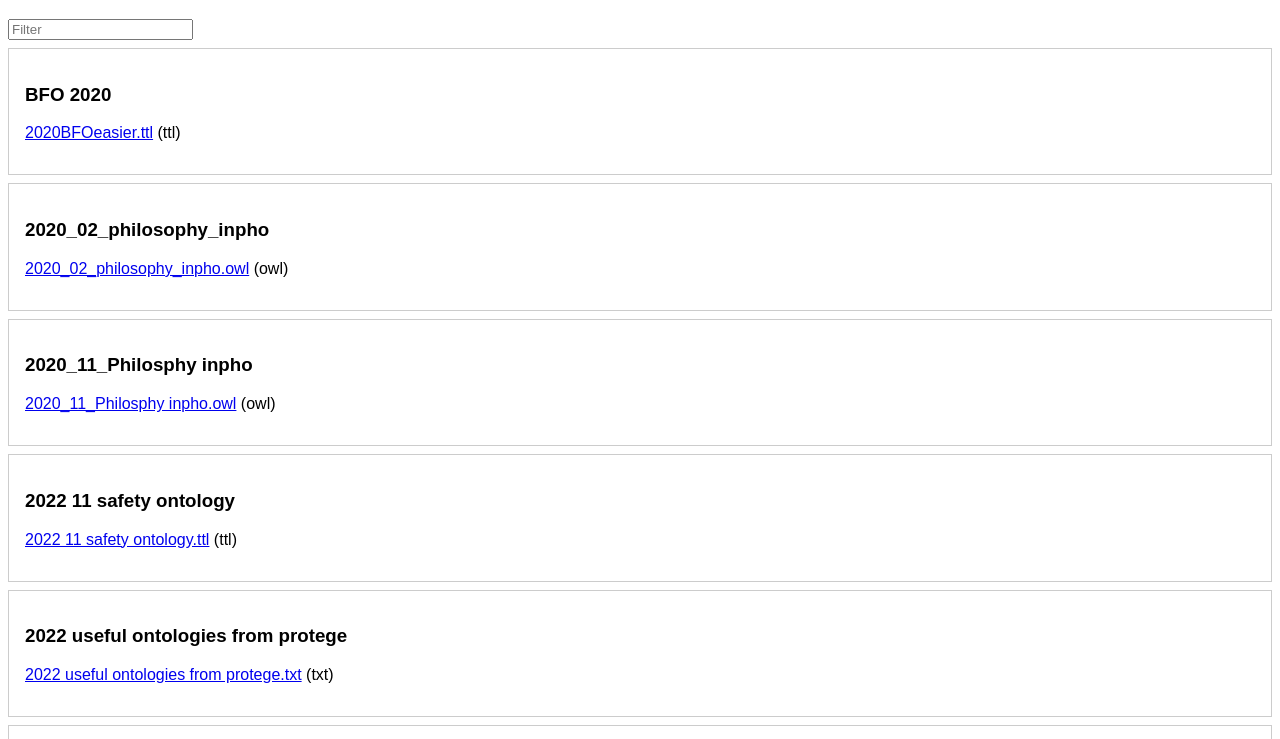
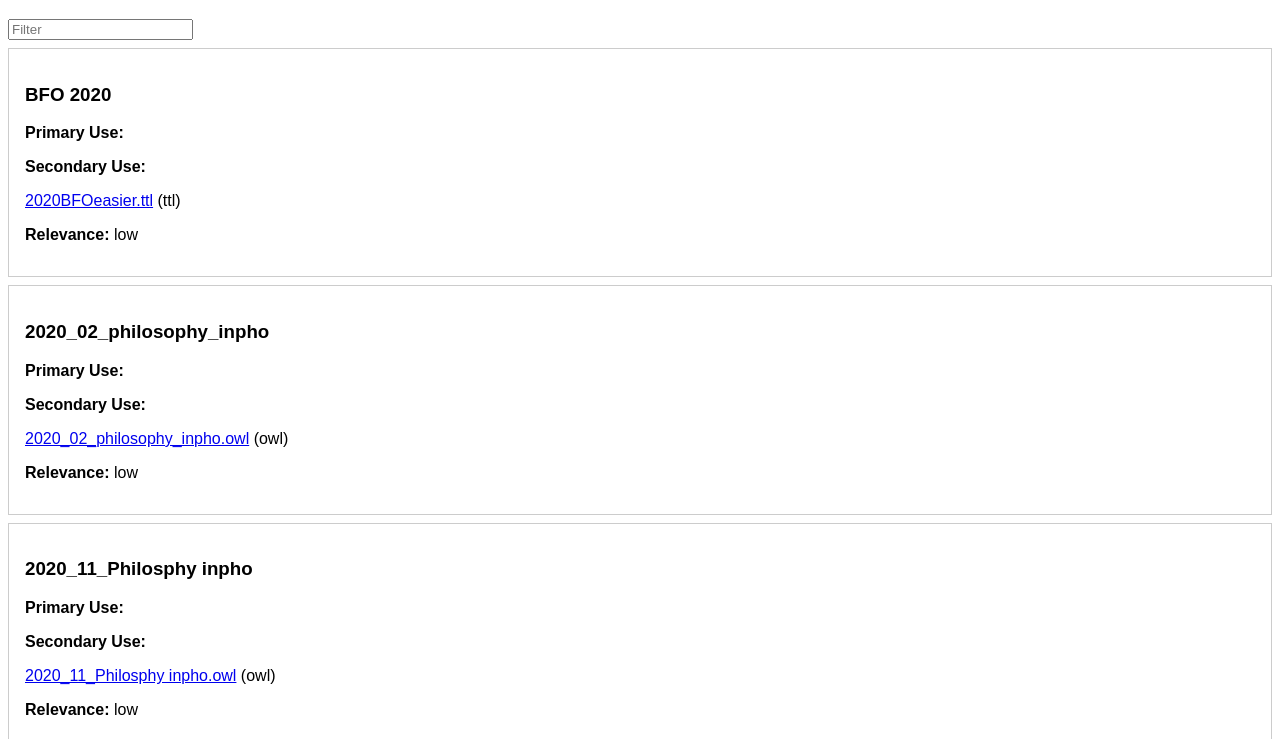
Before and after one commit to lawrencerowland/Ontologies-for-projects, a plain HTML site: page docs/index.html in a window 1280 px wide. Shown: the part 61-800 px from the top of the page. Drawn offline with Linux system fonts and the light colour scheme.

Commit message:
Add advanced ontology review workflow

```diff
--- a/docs/index.html
+++ b/docs/index.html
@@ -20,7 +20,13 @@ function render() {
     if (!filter || o.name.toLowerCase().includes(filter) || o.type.includes(filter)) {
       const div = document.createElement('div');
       div.className = 'card';
-      div.innerHTML = `<h3>${o.name}</h3><p>${o.description}</p><p><a href="../${o.file}">${o.file}</a> (${o.type})</p>`;
+      div.innerHTML = `
+        <h3>${o.name}</h3>
+        <p>${o.description}</p>
+        <p><strong>Primary Use:</strong> ${o.primary_use || ''}</p>
+        <p><strong>Secondary Use:</strong> ${o.secondary_use || ''}</p>
+        <p><a href="../${o.file}">${o.file}</a> (${o.file_type || o.type})</p>
+        <p><strong>Relevance:</strong> ${o.relevance || ''}</p>`;
       container.appendChild(div);
     }
   });
--- a/docs/ontologies.json
+++ b/docs/ontologies.json
@@ -3,276 +3,460 @@
     "file": "2020BFOeasier.ttl",
     "type": "ttl",
     "name": "BFO 2020",
-    "description": ""
+    "description": "",
+    "file_type": "ttl",
+    "primary_use": "",
+    "secondary_use": "",
+    "relevance": "low"
   },
   {
     "file": "2020_02_philosophy_inpho.owl",
     "type": "owl",
     "name": "2020_02_philosophy_inpho",
-    "description": ""
+    "description": "",
+    "file_type": "owl",
+    "primary_use": "",
+    "secondary_use": "",
+    "relevance": "low"
   },
   {
     "file": "2020_11_Philosphy inpho.owl",
     "type": "owl",
     "name": "2020_11_Philosphy inpho",
-    "description": ""
+    "description": "",
+    "file_type": "owl",
+    "primary_use": "",
+    "secondary_use": "",
+    "relevance": "low"
   },
   {
     "file": "2022 11 safety ontology.ttl",
     "type": "ttl",
     "name": "2022 11 safety ontology",
-    "description": ""
+    "description": "",
+    "file_type": "ttl",
+    "primary_use": "",
+    "secondary_use": "",
+    "relevance": "low"
   },
   {
     "file": "2022 useful ontologies from protege.txt",
     "type": "txt",
     "name": "2022 useful ontologies from protege",
-    "description": ""
+    "description": "",
+    "file_type": "txt",
+    "primary_use": "",
+    "secondary_use": "",
+    "relevance": "low"
   },
   {
     "file": "BFO2020.rdf",
     "type": "rdf",
     "name": "BFO2020",
-    "description": ""
+    "description": "",
+    "file_type": "rdf",
+    "primary_use": "",
+    "secondary_use": "",
+    "relevance": "low"
   },
   {
     "file": "BFO2020_betterlabels.owl",
     "type": "owl",
     "name": "BFO 2020",
-    "description": ""
+    "description": "",
+    "file_type": "owl",
+    "primary_use": "",
+    "secondary_use": "",
+    "relevance": "low"
   },
   {
     "file": "Decisions.owl.txt",
     "type": "txt",
     "name": "Decisions.owl",
-    "description": ""
+    "description": "",
+    "file_type": "txt",
+    "primary_use": "",
+    "secondary_use": "",
+    "relevance": "low"
   },
   {
     "file": "From_archimate_insurance.owl",
     "type": "owl",
     "name": "From_archimate_insurance",
-    "description": ""
+    "description": "",
+    "file_type": "owl",
+    "primary_use": "",
+    "secondary_use": "",
+    "relevance": "low"
   },
   {
     "file": "Innovation0_gi2mo.owl",
     "type": "owl",
     "name": "Innovation0_gi2mo",
-    "description": ""
+    "description": "",
+    "file_type": "owl",
+    "primary_use": "",
+    "secondary_use": "",
+    "relevance": "medium"
   },
   {
     "file": "IoTFrameworks.ttl.html",
     "type": "html",
     "name": "IoTFrameworks.ttl",
-    "description": ""
+    "description": "",
+    "file_type": "html",
+    "primary_use": "",
+    "secondary_use": "",
+    "relevance": "low"
   },
   {
     "file": "OntoAgile.owl.html",
     "type": "html",
     "name": "OntoAgile.owl",
-    "description": ""
+    "description": "",
+    "file_type": "html",
+    "primary_use": "",
+    "secondary_use": "",
+    "relevance": "low"
   },
   {
     "file": "P6_schema_as_cypher.txt",
     "type": "txt",
     "name": "P6_schema_as_cypher",
-    "description": ""
+    "description": "",
+    "file_type": "txt",
+    "primary_use": "",
+    "secondary_use": "",
+    "relevance": "low"
   },
   {
     "file": "SWO software ontology.owl",
     "type": "owl",
     "name": "SWO software ontology",
-    "description": ""
+    "description": "",
+    "file_type": "owl",
+    "primary_use": "",
+    "secondary_use": "",
+    "relevance": "low"
   },
   {
     "file": "SafetyOntology.owl",
     "type": "owl",
     "name": "SafetyOntology",
-    "description": ""
+    "description": "",
+    "file_type": "owl",
+    "primary_use": "",
+    "secondary_use": "",
+    "relevance": "low"
   },
   {
     "file": "bfo-2020.owl",
     "type": "owl",
     "name": "bfo-2020",
-    "description": ""
+    "description": "",
+    "file_type": "owl",
+    "primary_use": "",
+    "secondary_use": "",
+    "relevance": "low"
   },
   {
     "file": "bfo_classes_only.owl",
     "type": "owl",
     "name": "bfo_classes_only",
-    "description": ""
+    "description": "",
+    "file_type": "owl",
+    "primary_use": "",
+    "secondary_use": "",
+    "relevance": "low"
   },
   {
     "file": "building, planning, zoning, and land use regulation information in Finland.ttl",
     "type": "ttl",
     "name": "Kokoontumistilan henkil\u00f6m\u00e4\u00e4r\u00e4",
-    "description": "V\u00e4est\u00f6tietoj\u00e4rjestelm\u00e4\u00e4n tallennettu pysyv\u00e4 rakennustunnus."
+    "description": "V\u00e4est\u00f6tietoj\u00e4rjestelm\u00e4\u00e4n tallennettu pysyv\u00e4 rakennustunnus.",
+    "file_type": "ttl",
+    "primary_use": "V\u00e4est\u00f6tietoj\u00e4rjestelm\u00e4\u00e4n tallennettu pysyv\u00e4 rakennustunnus",
+    "secondary_use": "",
+    "relevance": "low"
   },
   {
     "file": "config.owl",
     "type": "owl",
     "name": "config",
-    "description": ""
+    "description": "",
+    "file_type": "owl",
+    "primary_use": "",
+    "secondary_use": "",
+    "relevance": "low"
   },
   {
     "file": "cover for risk and value.ttl.txt",
     "type": "txt",
     "name": "Endurant",
-    "description": ""
+    "description": "",
+    "file_type": "txt",
+    "primary_use": "",
+    "secondary_use": "",
+    "relevance": "low"
   },
   {
     "file": "cover.ttl.txt",
     "type": "txt",
     "name": "Endurant",
-    "description": ""
+    "description": "",
+    "file_type": "txt",
+    "primary_use": "",
+    "secondary_use": "",
+    "relevance": "low"
   },
   {
     "file": "gistCore11.0.0.ttl",
     "type": "ttl",
     "name": "gistCore11.0.0",
-    "description": ""
+    "description": "",
+    "file_type": "ttl",
+    "primary_use": "",
+    "secondary_use": "",
+    "relevance": "low"
   },
   {
     "file": "gistCore9.4.0.json",
     "type": "json",
     "name": "gistCore9.4.0",
-    "description": ""
+    "description": "",
+    "file_type": "json",
+    "primary_use": "",
+    "secondary_use": "",
+    "relevance": "low"
   },
   {
     "file": "gistCore9.4.0.rdf",
     "type": "rdf",
     "name": "gistCore9.4.0",
-    "description": ""
+    "description": "",
+    "file_type": "rdf",
+    "primary_use": "",
+    "secondary_use": "",
+    "relevance": "low"
   },
   {
     "file": "gistCore9.4.0.ttl",
     "type": "ttl",
     "name": "gistCore",
-    "description": "Gist is a minimalist upper ontology created by Semantic Arts"
+    "description": "Gist is a minimalist upper ontology created by Semantic Arts",
+    "file_type": "ttl",
+    "primary_use": "Gist is a minimalist upper ontology created by Semantic Arts",
+    "secondary_use": "",
+    "relevance": "low"
   },
   {
     "file": "inpho_temp.ttl",
     "type": "ttl",
     "name": "inpho_temp",
-    "description": ""
+    "description": "",
+    "file_type": "ttl",
+    "primary_use": "",
+    "secondary_use": "",
+    "relevance": "low"
   },
   {
     "file": "itpm_CommunicationsManagement.owl",
     "type": "owl",
     "name": "itpm_CommunicationsManagement",
-    "description": ""
+    "description": "",
+    "file_type": "owl",
+    "primary_use": "",
+    "secondary_use": "",
+    "relevance": "low"
   },
   {
     "file": "itpm_IT-PMV5.owl",
     "type": "owl",
     "name": "itpm_IT-PMV5",
-    "description": ""
+    "description": "",
+    "file_type": "owl",
+    "primary_use": "",
+    "secondary_use": "",
+    "relevance": "low"
   },
   {
     "file": "itpm_IssueConcepts(inwork).owl",
     "type": "owl",
     "name": "itpm_IssueConcepts(inwork)",
-    "description": ""
+    "description": "",
+    "file_type": "owl",
+    "primary_use": "",
+    "secondary_use": "",
+    "relevance": "low"
   },
   {
     "file": "itpm_KnowledgeBase.owl",
     "type": "owl",
     "name": "itpm_KnowledgeBase",
-    "description": ""
+    "description": "",
+    "file_type": "owl",
+    "primary_use": "",
+    "secondary_use": "",
+    "relevance": "low"
   },
   {
     "file": "itpm_QualityMGMT.owl",
     "type": "owl",
     "name": "itpm_QualityMGMT",
-    "description": ""
+    "description": "",
+    "file_type": "owl",
+    "primary_use": "",
+    "secondary_use": "",
+    "relevance": "low"
   },
   {
     "file": "itpm_RuleStructure.owl",
     "type": "owl",
     "name": "itpm_RuleStructure",
-    "description": ""
+    "description": "",
+    "file_type": "owl",
+    "primary_use": "",
+    "secondary_use": "",
+    "relevance": "low"
   },
   {
     "file": "itpm_ScopeManagement.owl",
     "type": "owl",
     "name": "itpm_ScopeManagement",
-    "description": ""
+    "description": "",
+    "file_type": "owl",
+    "primary_use": "",
+    "secondary_use": "",
+    "relevance": "low"
   },
   {
     "file": "itpm_TimeManagement.owl",
     "type": "owl",
     "name": "itpm_TimeManagement",
-    "description": ""
+    "description": "",
+    "file_type": "owl",
+    "primary_use": "",
+    "secondary_use": "",
+    "relevance": "low"
   },
   {
     "file": "kko.owl",
     "type": "owl",
     "name": "kko",
-    "description": ""
+    "description": "",
+    "file_type": "owl",
+    "primary_use": "",
+    "secondary_use": "",
+    "relevance": "low"
   },
   {
     "file": "ontouml.ttl.html",
     "type": "html",
     "name": "ontouml.ttl",
-    "description": ""
+    "description": "",
+    "file_type": "html",
+    "primary_use": "",
+    "secondary_use": "",
+    "relevance": "low"
   },
   {
     "file": "pmbok-event.owl",
     "type": "owl",
     "name": "pmbok-event",
-    "description": ""
+    "description": "",
+    "file_type": "owl",
+    "primary_use": "",
+    "secondary_use": "",
+    "relevance": "low"
   },
   {
     "file": "pmbok-ref.owl",
     "type": "owl",
     "name": "pmbok-ref",
-    "description": ""
+    "description": "",
+    "file_type": "owl",
+    "primary_use": "",
+    "secondary_use": "",
+    "relevance": "medium"
   },
   {
     "file": "pmbok-role.owl",
     "type": "owl",
     "name": "pmbok-role",
-    "description": ""
+    "description": "",
+    "file_type": "owl",
+    "primary_use": "",
+    "secondary_use": "",
+    "relevance": "medium"
   },
   {
     "file": "pmbok4.owl",
     "type": "owl",
     "name": "pmbok4",
-    "description": ""
+    "description": "",
+    "file_type": "owl",
+    "primary_use": "",
+    "secondary_use": "",
+    "relevance": "medium"
   },
   {
     "file": "super pattern.txt.txt",
     "type": "txt",
     "name": "super pattern.txt",
-    "description": ""
+    "description": "",
+    "file_type": "txt",
+    "primary_use": "",
+    "secondary_use": "",
+    "relevance": "low"
   },
   {
     "file": "temporal.xsd.xml",
     "type": "xml",
     "name": "temporal.xsd",
-    "description": ""
+    "description": "",
+    "file_type": "xml",
+    "primary_use": "",
+    "secondary_use": "",
+    "relevance": "low"
   },
   {
     "file": "temporal1.xsd.xml",
     "type": "xml",
     "name": "temporal1.xsd",
-    "description": ""
+    "description": "",
+    "file_type": "xml",
+    "primary_use": "",
+    "secondary_use": "",
+    "relevance": "low"
   },
   {
     "file": "temporalReferenceSystems.xsd.xml",
     "type": "xml",
     "name": "temporalReferenceSystems.xsd",
-    "description": ""
+    "description": "",
+    "file_type": "xml",
+    "primary_use": "",
+    "secondary_use": "",
+    "relevance": "low"
   },
   {
     "file": "temporalTopology.xsd.xml",
     "type": "xml",
     "name": "temporalTopology.xsd",
-    "description": ""
+    "description": "",
+    "file_type": "xml",
+    "primary_use": "",
+    "secondary_use": "",
+    "relevance": "low"
   },
   {
     "file": "uniclass1-4.rdf",
     "type": "rdf",
     "name": "uniclass1-4",
-    "description": ""
+    "description": "",
+    "file_type": "rdf",
+    "primary_use": "",
+    "secondary_use": "",
+    "relevance": "low"
   }
 ]
```
Also changed, not shown: 3 other files.
